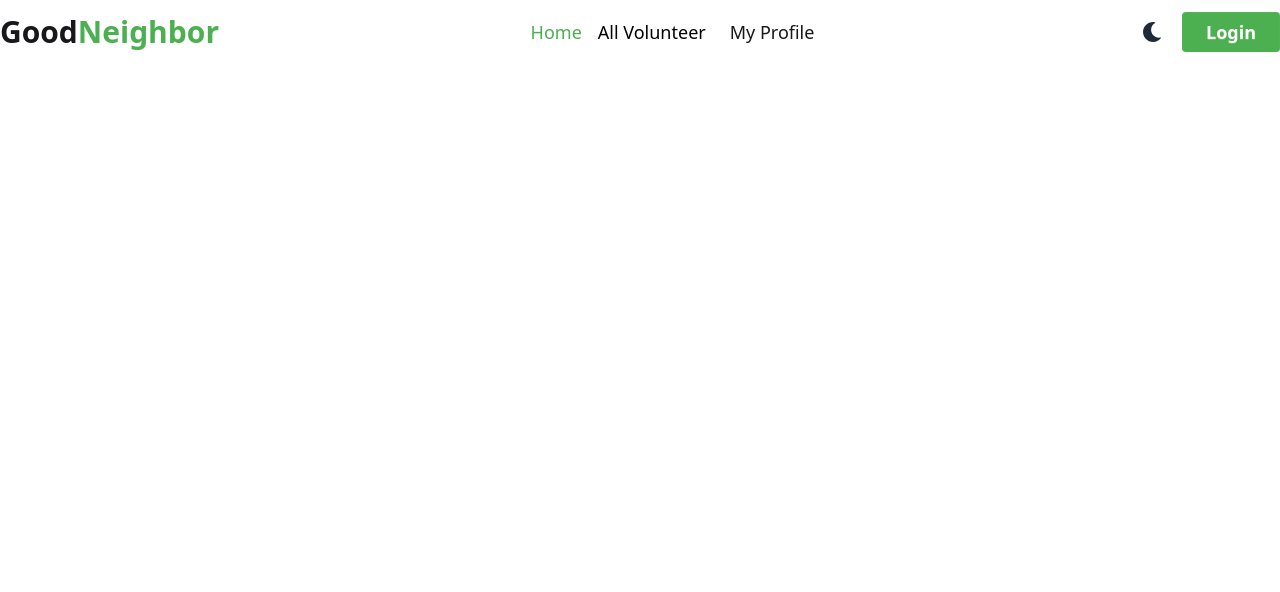
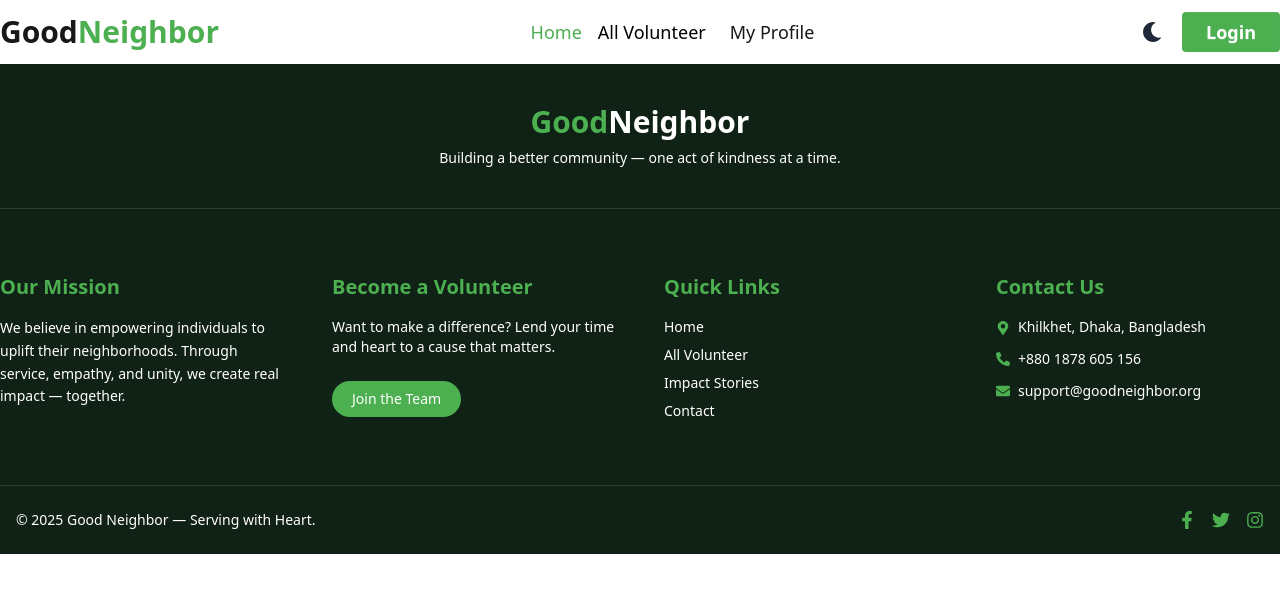
Before and after one commit to armejbha/good-neighbor-client, a React (Vite) app: page / in a window 1280 px wide. Shown: the top 592 px of the page. Built offline with nearby package versions, Linux system fonts and the light colour scheme.

Commit message:
footer implement

```diff
--- /dev/null
+++ b/src/Pages/AllVolunteer/AllVolunteerNeed.jsx
@@ -0,0 +1,7 @@
+import React from "react";
+
+const AllVolunteerNeed = () => {
+  return <div></div>;
+};
+
+export default AllVolunteerNeed;
--- a/src/Pages/Shared/Footer.jsx
+++ b/src/Pages/Shared/Footer.jsx
@@ -1,7 +1,131 @@
 import React from "react";
+import { Link } from "react-router";
+import {
+  FaFacebookF,
+  FaTwitter,
+  FaInstagram,
+  FaMapMarkerAlt,
+  FaPhoneAlt,
+  FaEnvelope,
+} from "react-icons/fa";
 
 const Footer = () => {
-  return <div></div>;
+  return (
+    <footer className="bg-[#102116] text-white">
+      {/* Branding Section */}
+      <div className="text-center border-b border-[#2c3e2e] py-10 px-4">
+        <h1 className="text-3xl font-bold mb-2">
+          <span className="text-primary">Good</span>Neighbor
+        </h1>
+        <p className="text-white text-sm max-w-2xl mx-auto text-bold">
+          Building a better community — one act of kindness at a time.
+        </p>
+      </div>
+
+      {/* 4 Columns */}
+      <div className="max-w-7xl mx-auto py-16 grid grid-cols-1 md:grid-cols-2 lg:grid-cols-4 gap-12">
+        {/* Column 1 - Mission */}
+        <div>
+          <h2 className="text-xl font-semibold text-primary mb-4">
+            Our Mission
+          </h2>
+          <p className="text-sm text-white leading-relaxed">
+            We believe in empowering individuals to uplift their neighborhoods.
+            Through service, empathy, and unity, we create real impact —
+            together.
+          </p>
+        </div>
+
+        {/* Column 2 - Become a Volunteer */}
+        <div>
+          <h2 className="text-xl font-semibold text-primary mb-4">
+            Become a Volunteer
+          </h2>
+          <p className="text-sm mb-4">
+            Want to make a difference? Lend your time and heart to a cause that
+            matters.
+          </p>
+          <Link
+            to="/volunteer"
+            className="mt-2 inline-block bg-primary text-white px-5 py-2 rounded-full text-sm hover:bg-secondary transition"
+          >
+            Join the Team
+          </Link>
+        </div>
+
+        {/* Column 3 - Quick Links */}
+        <div>
+          <h2 className="text-xl font-semibold text-primary mb-4">
+            Quick Links
+          </h2>
+          <ul className="space-y-2 text-sm">
+            <li>
+              <Link to="/" className="hover:underline">
+                Home
+              </Link>
+            </li>
+            <li>
+              <Link to="/allVolunteer" className="hover:underline">
+                All Volunteer
+              </Link>
+            </li>
+            <li>
+              <Link to="/impact" className="hover:underline">
+                Impact Stories
+              </Link>
+            </li>
+            <li>
+              <Link to="/contact" className="hover:underline">
+                Contact
+              </Link>
+            </li>
+          </ul>
+        </div>
+
+        {/* Column 4 - Contact Us (Your Style) */}
+        <div>
+          <h2 className="text-xl font-semibold text-primary mb-4">
+            Contact Us
+          </h2>
+          <ul className="text-sm space-y-3">
+            <li className="flex items-start gap-2">
+              <FaMapMarkerAlt className="text-primary mt-1" />
+              <span>Khilkhet, Dhaka, Bangladesh</span>
+            </li>
+            <li className="flex items-center gap-2">
+              <FaPhoneAlt className="text-primary" />
+              +880 1878 605 156
+            </li>
+            <li className="flex items-center gap-2">
+              <FaEnvelope className="text-primary" />
+              support@goodneighbor.org
+            </li>
+          </ul>
+        </div>
+      </div>
+
+      {/* Divider */}
+      <div className="border-t border-[#2c3e2e]"></div>
+
+      {/* Bottom Bar */}
+      <div className="max-w-7xl mx-auto px-4 py-6 flex flex-col md:flex-row justify-between items-center text-sm">
+        <p className="mb-3 md:mb-0">
+          © 2025 Good Neighbor — Serving with Heart.
+        </p>
+        <div className="flex gap-4 text-primary">
+          <a href="https://facebook.com" target="_blank" rel="noreferrer">
+            <FaFacebookF className="hover:text-secondary transition text-lg" />
+          </a>
+          <a href="https://twitter.com" target="_blank" rel="noreferrer">
+            <FaTwitter className="hover:text-secondary transition text-lg" />
+          </a>
+          <a href="https://instagram.com" target="_blank" rel="noreferrer">
+            <FaInstagram className="hover:text-secondary transition text-lg" />
+          </a>
+        </div>
+      </div>
+    </footer>
+  );
 };
 
 export default Footer;
--- a/src/Pages/Shared/Navbar.jsx
+++ b/src/Pages/Shared/Navbar.jsx
@@ -40,7 +40,7 @@ const Navbar = () => {
             <NavLink to="/" className={navLinkStyles}>
               Home
             </NavLink>
-            <NavLink to="/about" className={navLinkStyles}>
+            <NavLink to="/allVolunteer" className={navLinkStyles}>
               All Volunteer
             </NavLink>
             <div className="dropdown dropdown-hover">
--- a/src/Routes/Router.jsx
+++ b/src/Routes/Router.jsx
@@ -1,6 +1,7 @@
 import { createBrowserRouter } from "react-router";
 import RootLayouts from "../Layouts/RootLayouts";
 import Home from "../Pages/Home/Home";
+import AllVolunteerNeed from "../Pages/AllVolunteer/AllVolunteerNeed";
 
 export const router = createBrowserRouter([
   {
@@ -11,6 +12,10 @@ export const router = createBrowserRouter([
         index: true,
         Component: Home,
       },
+      {
+        path: "/allVolunteer",
+        Component: AllVolunteerNeed,
+      },
     ],
   },
 ]);
```
